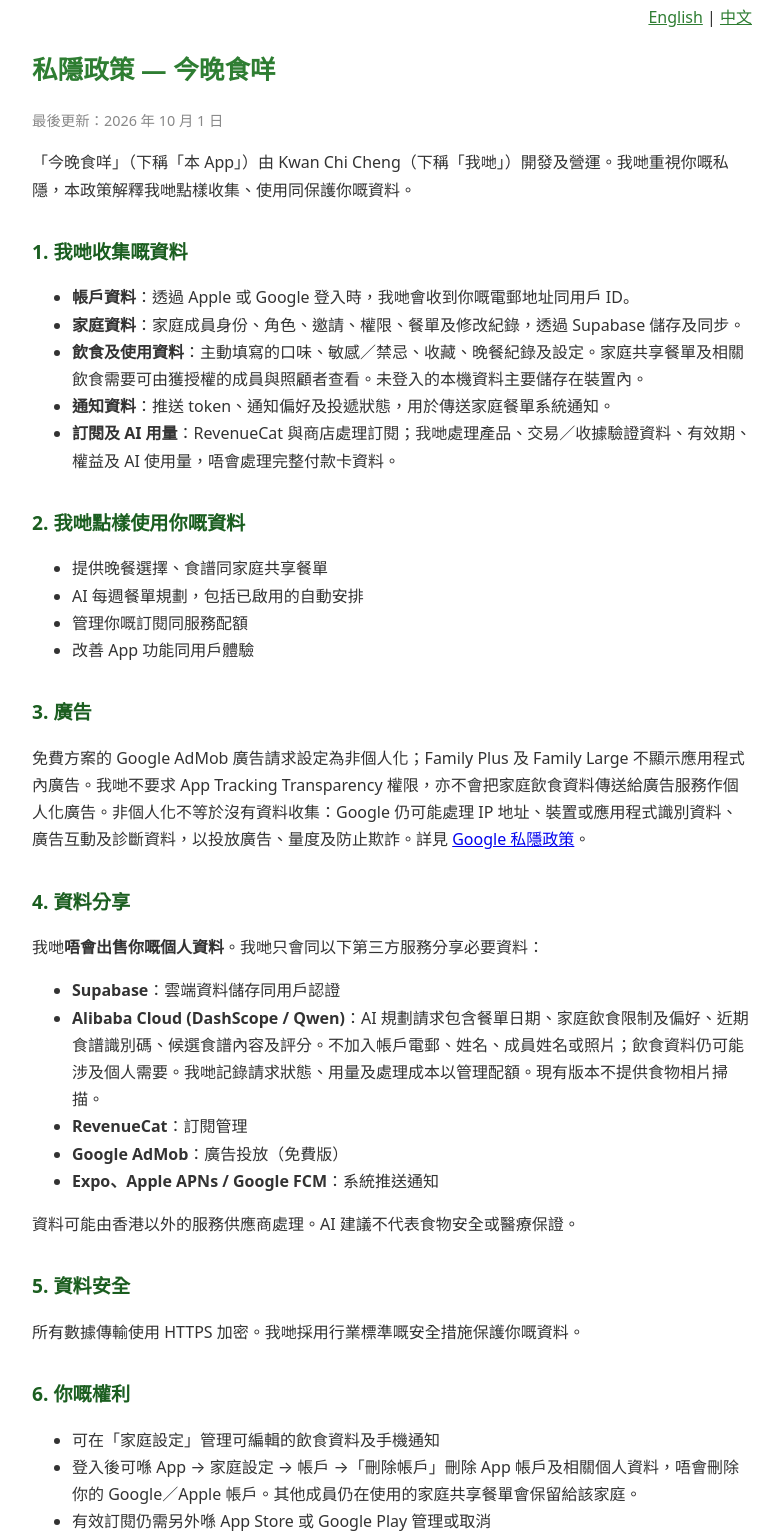
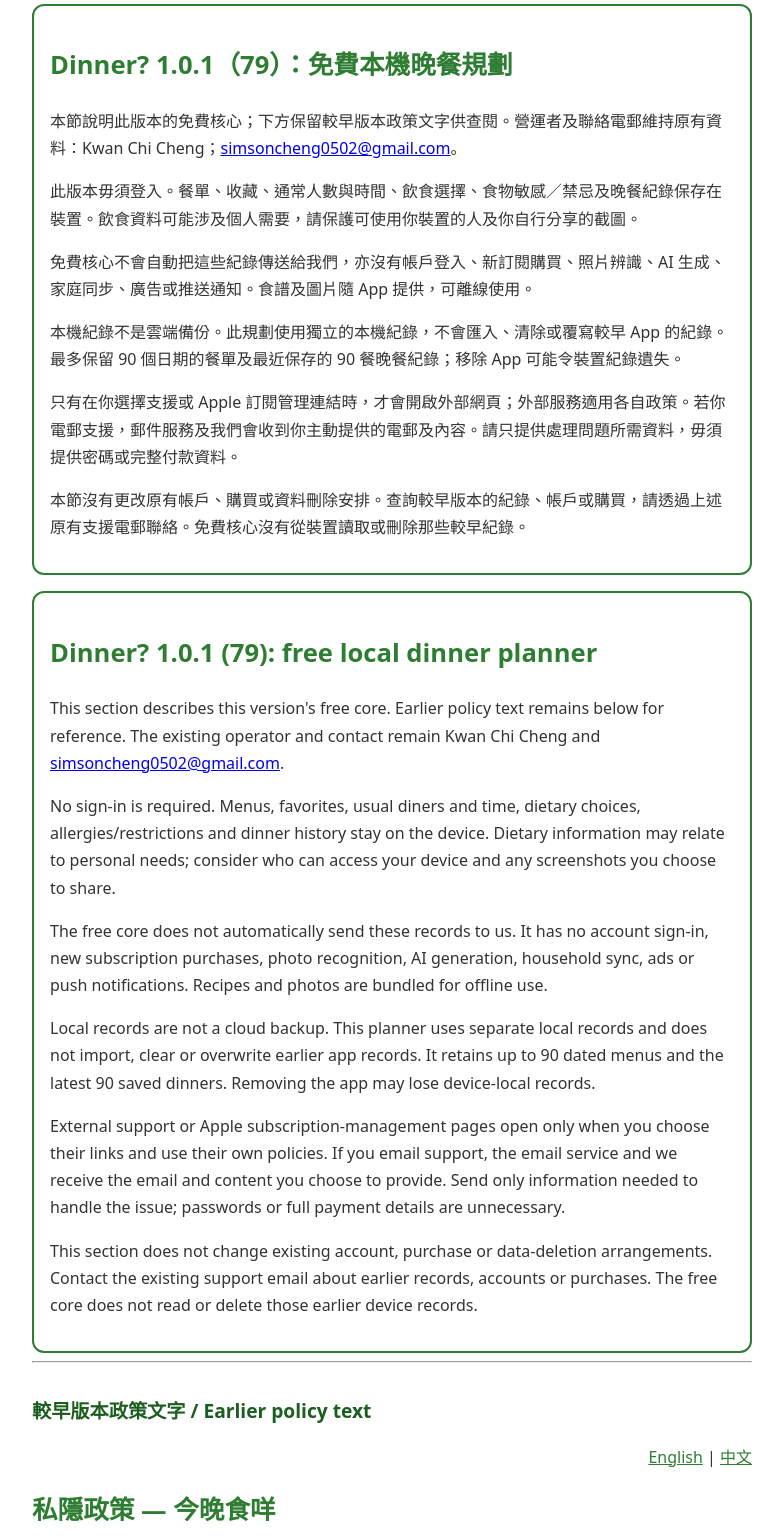
Before and after one commit to simsoncheng0502-stack/whatsfordinner-legal, a plain HTML site: page privacy.html in a window 1280 px wide. Shown: the part 20-1558 px from the top of the page, without its empty margins (248-1031 px from the left). Drawn offline with Linux system fonts and the light colour scheme.

Commit message:
Document Dinner? 1.0.1 (79) free local planner privacy

```diff
--- a/privacy.html
+++ b/privacy.html
@@ -15,6 +15,27 @@
 </style>
 </head>
 <body>
+
+<section lang="zh-Hant" style="border:2px solid #2e7d32;padding:16px;border-radius:12px">
+<h1>Dinner? 1.0.1（79）：免費本機晚餐規劃</h1>
+<p>本節說明此版本的免費核心；下方保留較早版本政策文字供查閱。營運者及聯絡電郵維持原有資料：Kwan Chi Cheng；<a href="mailto:simsoncheng0502@gmail.com">simsoncheng0502@gmail.com</a>。</p>
+<p>此版本毋須登入。餐單、收藏、通常人數與時間、飲食選擇、食物敏感／禁忌及晚餐紀錄保存在裝置。飲食資料可能涉及個人需要，請保護可使用你裝置的人及你自行分享的截圖。</p>
+<p>免費核心不會自動把這些紀錄傳送給我們，亦沒有帳戶登入、新訂閱購買、照片辨識、AI 生成、家庭同步、廣告或推送通知。食譜及圖片隨 App 提供，可離線使用。</p>
+<p>本機紀錄不是雲端備份。此規劃使用獨立的本機紀錄，不會匯入、清除或覆寫較早 App 的紀錄。最多保留 90 個日期的餐單及最近保存的 90 餐晚餐紀錄；移除 App 可能令裝置紀錄遺失。</p>
+<p>只有在你選擇支援或 Apple 訂閱管理連結時，才會開啟外部網頁；外部服務適用各自政策。若你電郵支援，郵件服務及我們會收到你主動提供的電郵及內容。請只提供處理問題所需資料，毋須提供密碼或完整付款資料。</p>
+<p>本節沒有更改原有帳戶、購買或資料刪除安排。查詢較早版本的紀錄、帳戶或購買，請透過上述原有支援電郵聯絡。免費核心沒有從裝置讀取或刪除那些較早紀錄。</p>
+</section>
+<section lang="en" style="border:2px solid #2e7d32;padding:16px;border-radius:12px;margin-top:16px">
+<h1>Dinner? 1.0.1 (79): free local dinner planner</h1>
+<p>This section describes this version's free core. Earlier policy text remains below for reference. The existing operator and contact remain Kwan Chi Cheng and <a href="mailto:simsoncheng0502@gmail.com">simsoncheng0502@gmail.com</a>.</p>
+<p>No sign-in is required. Menus, favorites, usual diners and time, dietary choices, allergies/restrictions and dinner history stay on the device. Dietary information may relate to personal needs; consider who can access your device and any screenshots you choose to share.</p>
+<p>The free core does not automatically send these records to us. It has no account sign-in, new subscription purchases, photo recognition, AI generation, household sync, ads or push notifications. Recipes and photos are bundled for offline use.</p>
+<p>Local records are not a cloud backup. This planner uses separate local records and does not import, clear or overwrite earlier app records. It retains up to 90 dated menus and the latest 90 saved dinners. Removing the app may lose device-local records.</p>
+<p>External support or Apple subscription-management pages open only when you choose their links and use their own policies. If you email support, the email service and we receive the email and content you choose to provide. Send only information needed to handle the issue; passwords or full payment details are unnecessary.</p>
+<p>This section does not change existing account, purchase or data-deletion arrangements. Contact the existing support email about earlier records, accounts or purchases. The free core does not read or delete those earlier device records.</p>
+</section>
+<hr><h2>較早版本政策文字 / Earlier policy text</h2>
+
 
 <div class="lang-switch">
   <a onclick="document.querySelectorAll('.zh').forEach(e=>e.style.display='none');document.querySelectorAll('.en').forEach(e=>e.style.display='block');">English</a> |
```
